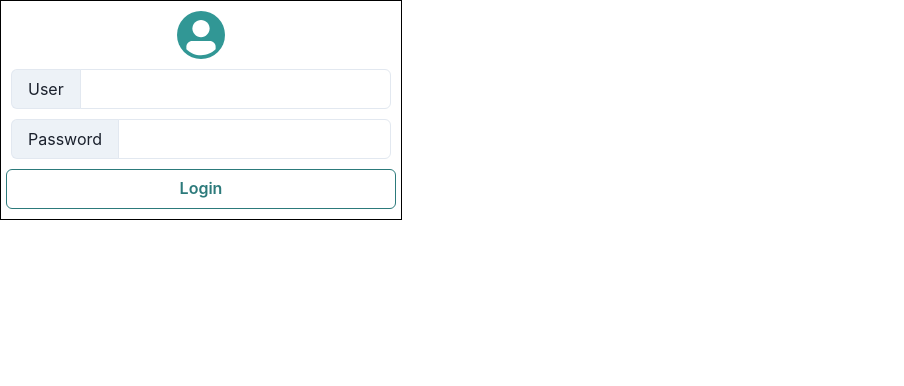
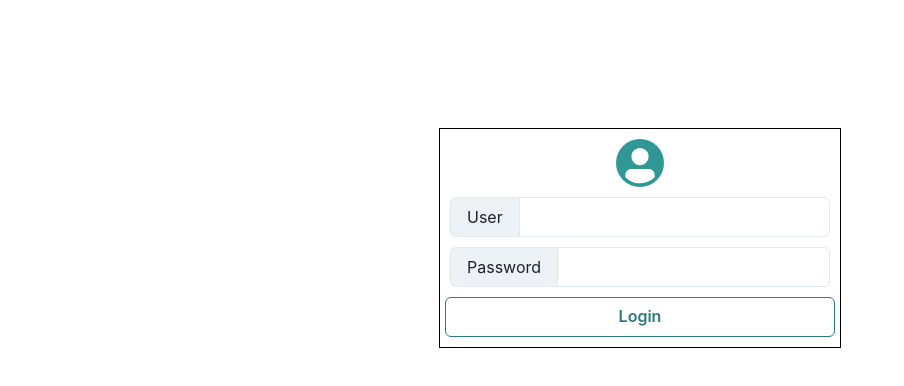
Before and after one commit to daneneutzling/padel-beer-cup, a React (Create React App) app: page / in a window 1280 px wide. Shown: the top 386 px of the page, without its empty margins (0-904 px from the left). Built offline with nearby package versions, Linux system fonts and the light colour scheme.

Commit message:
Centralize Div

```diff
--- a/src/App.css
+++ b/src/App.css
@@ -1,10 +1,7 @@
-.chakra {
-  position: relative;
-}
-
 .App {
   border: 1px solid black;
   width: max-content;
+  margin: 10% auto;
 }
 
 .icon-user {
```
